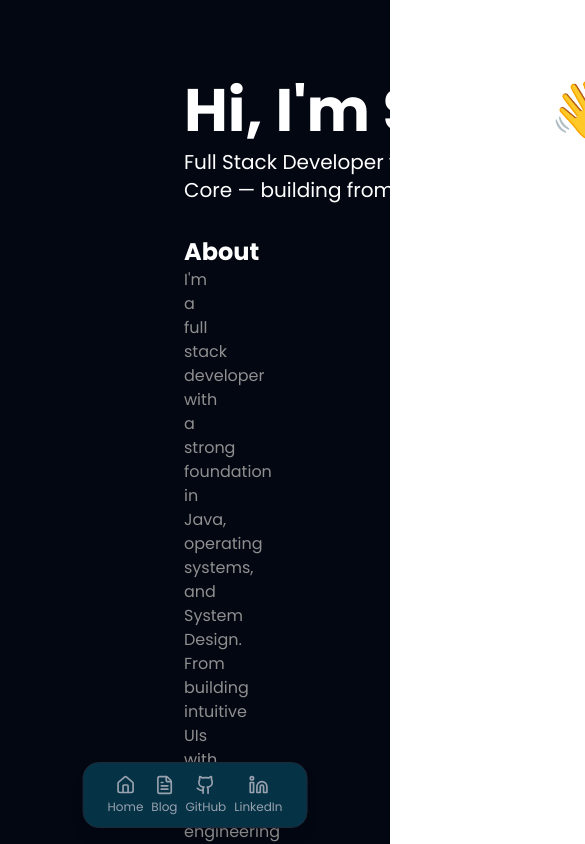
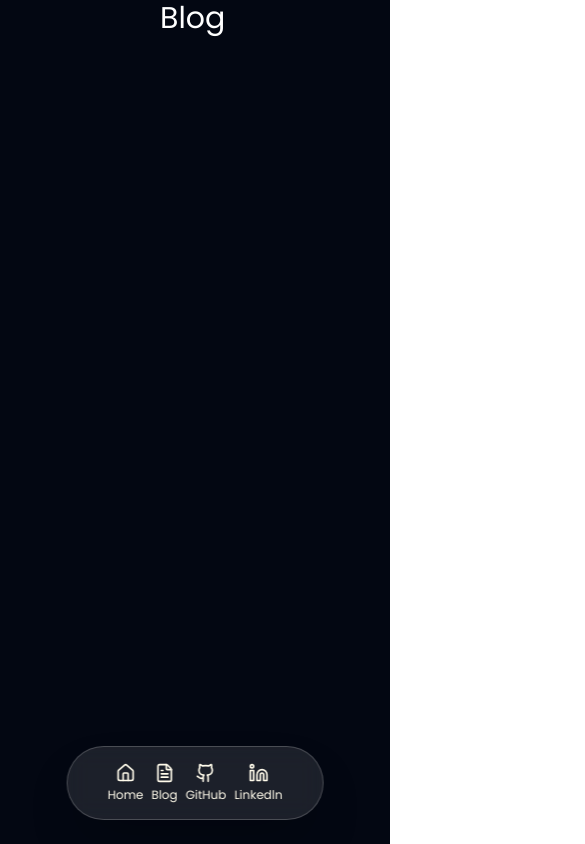
Before and after one commit to Sahil-Husen/Portfolio, a React (Vite) app: page /blog in a window 390 px wide. Shown: the top 844 px of the page, 585 px wide, since content can reach past the window. Built offline with nearby package versions, Linux system fonts and the light colour scheme.

Commit message:
Routing enabled

```diff
--- a/package.json
+++ b/package.json
@@ -15,6 +15,7 @@
     "react": "^19.2.0",
     "react-dom": "^19.2.0",
     "react-router": "^7.13.1",
+    "react-router-dom": "^7.13.1",
     "tailwindcss": "^4.2.1"
   },
   "devDependencies": {
--- a/src/App.jsx
+++ b/src/App.jsx
@@ -1,38 +1,35 @@
 import React from "react";
+import Navigation from "./components/Navigation";
+import Home from "./pages/Home";
+import NotFoundPage from "./pages/NotFound";
+import { BrowserRouter, Routes, Route } from "react-router-dom";
+import Blog from "./pages/Blog";
 
-import Navigation from "./components/Navigation";
-import Home from "../src/pages/Home"
-import Navigate from "./pages/Navigate";
+function NoMatch() {
+  return <div>Page Not Found</div>;
+}
 
 function App() {
   return (
-    <div className=" px-40 relative min-h-screen bg-[#030712] text-white">
-      {/* Main Content */}
-      {/* className="px-6 sm:px-16 lg:px-32 py-20 pb-24" */}
-      {/* <div className="px-6 sm:px-16 lg:px-32 py-20 pb-24 ">
-        <Header />
-        <About />
-        <Skills />
-        <Project />
-        <Education />
-      </div> */}
-      <Home></Home>
-      <Navigate></Navigate>
+    <BrowserRouter>
+      <div className="px-40 relative min-h-screen bg-[#030712] text-white">
 
+        <Routes>
+          <Route path="/" element={<Home />} />
+          <Route path="/blog" element={<Blog/>}></Route>
+          <Route path="*" element={<NotFoundPage/>} />
+        </Routes>
 
-       {/* <div
-        className="fixed bottom-4 left-1/2 -translate-x-1/2
-                bg-cyan-950 text-white
-                px-6
-                rounded-2xl
-                shadow-lg
-                border border-gray-800
-                z-50"
-      >
-        <Navigation />
+        {/* Bottom Navigation */}
+        <div className="fixed bottom-6 left-1/2 -translate-x-1/2
+                        bg-white/10 backdrop-blur-md
+                        px-10 py-1 rounded-full
+                        shadow-2xl border border-white/20">
+          <Navigation />
+        </div>
 
-      </div> */}
-    </div>
+      </div>
+    </BrowserRouter>
   );
 }
 
--- a/src/components/Header.jsx
+++ b/src/components/Header.jsx
@@ -4,7 +4,7 @@ import ProfileImg from "../assets/ProfileImg.jpeg";
 function Header() {
   return (
     <div>
-      <div className="flex gap-4">
+      <div className="flex gap-4 ">
         <div>
           <h1 className="text-6xl font-bold">Hi, I'm Sahil 👋</h1>
           <p className="mt-2 text-xl w-[26em]">
--- a/src/components/Navigation.jsx
+++ b/src/components/Navigation.jsx
@@ -1,47 +1,49 @@
 import React from "react";
-import { Home, FileText, Github, Linkedin } from "lucide-react";
+import { Home, FileText, Github } from "lucide-react";
+import { Linkedin } from "lucide-react";
+import { NavLink } from "react-router";
 
 function Navigation() {
   return (
     <div className="flex gap-2  justify-around items-center h-16 text-sm">
       {/* Home */}
-      <a
-        href="#home"
-        className="flex flex-col items-center text-gray-400 hover:text-white transition"
+      <NavLink
+        to="/"
+        className="flex flex-col items-center text-amber-50 hover:text-amber-600 transition"
       >
         <Home size={20} />
         <span className="text-xs mt-1">Home</span>
-      </a>
+      </NavLink>
 
       {/* Blog */}
-      <a
-        href="#blog"
-        className="flex flex-col items-center text-gray-400 hover:text-white transition"
+      <NavLink
+        to="/blog"
+        className="flex flex-col items-center text-amber-50 hover:text-amber-600 transition"
       >
         <FileText size={20} />
         <span className="text-xs mt-1">Blog</span>
-      </a>
+      </NavLink>
 
       {/* GitHub */}
       <a
-        href="https://github.com/YOUR_USERNAME"
+        href="https://github.com/Sahil-Husen"
         target="_blank"
         rel="noopener noreferrer"
-        className="flex flex-col items-center text-gray-400 hover:text-white transition"
+        className="flex flex-col items-center text-amber-50 hover:text-amber-600 transition"
       >
         <Github size={20} />
         <span className="text-xs mt-1">GitHub</span>
       </a>
 
-      {/* LinkedIn */}
+      {/* NavLinkedIn */}
       <a
-        href="https://linkedin.com/in/YOUR_USERNAME"
+        href="https://www.linkedin.com/in/sahil-hussain-5a5488254/"
         target="_blank"
         rel="noopener noreferrer"
-        className="flex flex-col items-center text-gray-400 hover:text-white transition"
+        className="flex flex-col items-center text-amber-50 hover:text-amber-600 transition"
       >
         <Linkedin size={20} />
-        <span className="text-xs mt-1">LinkedIn</span>
+        <span className="text-xs mt-1">Linkedln</span>
       </a>
     </div>
   );
--- /dev/null
+++ b/src/pages/Blog.jsx
@@ -0,0 +1,9 @@
+import React from 'react'
+
+function Blog() {
+  return (
+    <div className='text-3xl text-white'>Blog</div>
+  )
+}
+
+export default Blog
--- a/src/pages/Navigate.jsx
+++ b/src/pages/Navigate.jsx
@@ -3,18 +3,11 @@ import Navigation from "../components/Navigation";
 
 function Navigate() {
   return (
-     <div
-        className="fixed bottom-4 left-1/2 -translate-x-1/2
-                bg-cyan-950 text-white
-                px-6
-                rounded-2xl
-                shadow-lg
-                border border-gray-800
-                z-50"
-      >
-        <Navigation />
+    <div
 
-      </div>
+    >
+      <Navigation />
+    </div>
   );
 }
 
--- /dev/null
+++ b/src/pages/NotFound.jsx
@@ -0,0 +1,37 @@
+import {NavLink} from "react-router-dom"
+
+export default function NotFoundPage() {
+  return (
+    <div className="flex flex-col items-center justify-center text-sm max-md:px-4 py-20">
+      <h1 className="text-4xl md:text-5xl font-bold bg-linear-to-r from-white to-gray-500 bg-clip-text text-transparent">
+        404 Not Found
+      </h1>
+      <div className="h-px w-80 rounded bg-linear-to-r from-gray-400 to-gray-800 my-5 md:my-7"></div>
+      <p className="md:text-xl text-gray-400 max-w-lg text-center">
+        The page you are looking for does not exist or has been moved.
+      </p>
+      <NavLink
+        to="/"
+        className="group flex items-center gap-1 bg-white hover:bg-gray-200 px-7 py-2.5 text-gray-800 rounded-full mt-10 font-medium active:scale-95 transition-all"
+      >
+        Back to Home
+        <svg
+          className="group-hover:translate-x-0.5 transition"
+          width="22"
+          height="22"
+          viewBox="0 0 22 22"
+          fill="none"
+          xmlns="http://www.w3.org/2000/svg"
+        >
+          <path
+            d="M4.583 11h12.833m0 0L11 4.584M17.416 11 11 17.417"
+            stroke="#1E1E1E"
+            strokeWidth="1.8"
+            strokeLinecap="round"
+            strokeLinejoin="round"
+          />
+        </svg>
+      </NavLink>
+    </div>
+  );
+}
```
Also changed, not shown: 1 other file (tests, documents, lock files or other folders).
